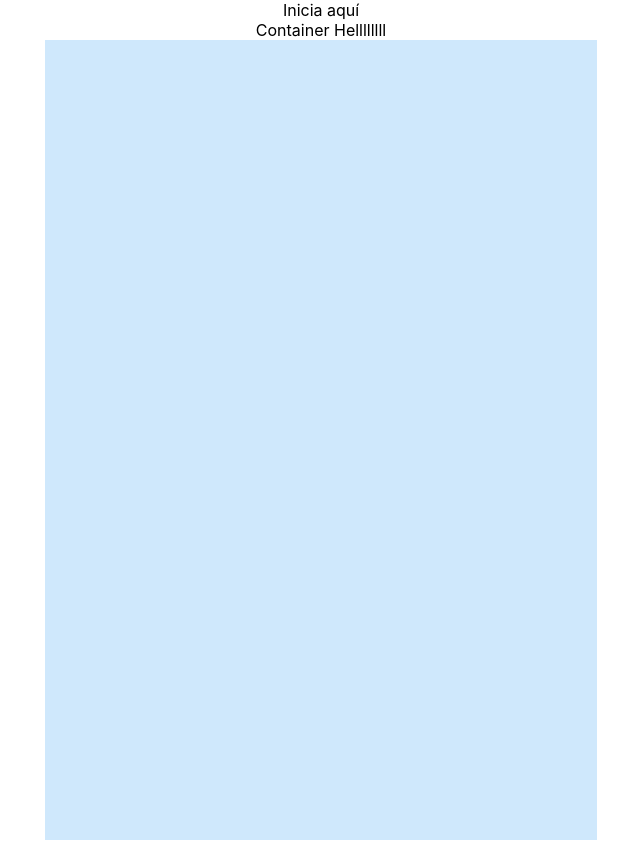
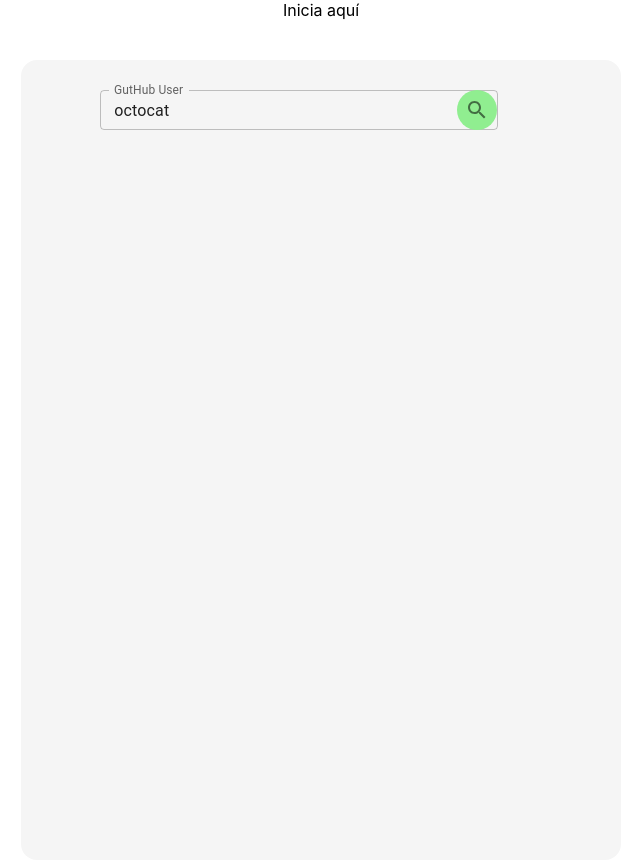
Before and after one commit to HASCA-GH/github-user-search, a React (Create React App) app: page / in a window 1280 px wide. Shown: the whole page, without its empty margins (319-959 px from the left). Built offline with nearby package versions, Linux system fonts and the light colour scheme; no server answers.

Commit message:
Connecting the API https://api.github.com/users/octocat and getting the data response

```diff
--- a/package.json
+++ b/package.json
@@ -5,7 +5,8 @@
   "dependencies": {
     "@emotion/react": "^11.10.5",
     "@emotion/styled": "^11.10.5",
-    "@mui/material": "^5.11.4",
+    "@mui/icons-material": "^5.11.0",
+    "@mui/material": "^5.11.5",
     "@testing-library/jest-dom": "^5.16.5",
     "@testing-library/react": "^13.4.0",
     "@testing-library/user-event": "^13.5.0",
--- a/src/App.js
+++ b/src/App.js
@@ -1,17 +1,56 @@
+import { useEffect, useState } from 'react';
 import './App.css';
 import Container from '@mui/material/Container'
-import Box from '@mui/material/Box'
+import Searcher from './containers/Searcher/Searcher';
+// import Box from '@mui/material/Box'
 
+import getGitHubUser from './services/users';
 
 function App() {
+
+  const [inputUser, setInputUser] = useState('octocat');
+  const [userState, setUserState] = useState(inputUser);
+  const [notFound, setNotFound] = useState(false);
+
+  const gettingUser = async (user) => {
+    const userResponse = await getGitHubUser(user)
+    // Saving to our local storage
+    if (userState === 'octocat') {
+      localStorage.setItem('octocat', userResponse)
+    }
+
+    if (userResponse.message ==='Not Found') {
+      const {octocat} = localStorage;
+      setInputUser(octocat)
+      setNotFound(true)
+    } else {
+      setUserState(userResponse)
+    }
+    console.log('My userXXXX', userResponse)
+
+    console.log('userState interno >>>> ', userState)
+  }
+  console.log('userState >>>> ', userState)
+  useEffect(() => {
+    gettingUser(inputUser)
+  }, [inputUser])
+
   return (
 
     <div className="App">
       Inicia aquí
-      <Container maxWidth="sm">
-        Container
-        Hellllllll
-        <Box sx={{ bgcolor: '#cfe8fc', height: '100vh' }} />
+      <Container
+          maxWidth="sm"
+          sx={{ bgcolor: 'whitesmoke',
+          width: '80vh',
+          height: '100vh',
+          borderRadius: '16px',
+          marginTop: '40px',
+          display: 'flex',
+          flexDirection:'column',
+          alignItems: 'center'
+           }}>
+        <Searcher inputUser={inputUser} setInputUser={setInputUser} />
       </Container>
 
     </div>
--- /dev/null
+++ b/src/constants/index.js
@@ -0,0 +1 @@
+export const urlFetch = "https://api.github.com/users/"
--- a/src/containers/Searcher/Searcher.js
+++ b/src/containers/Searcher/Searcher.js
@@ -1,12 +1,49 @@
-import React from 'react'
-import {Stack, TextField, IconButton} from '@mui/material'
+import React, { useState } from 'react'
+import {Stack, TextField, IconButton, colors} from '@mui/material'
+import SearchIcon from '@mui/icons-material/Search';
+// import { lightGreen } from '@mui/material/colors';
 
-const Searcher = () => {
+
+const Searcher = ({inputUser, setInputUser}) => {
+  const [valueInput, setValueInput] = useState(inputUser)
+
+  const onSearchValueChange = (e) => {
+    const inputValue = e.target.value
+    setValueInput(inputValue)
+    // console.log("inputValue", inputValue);
+  }
+  const handleSubmit = () => {
+    setInputUser(valueInput)
+    // console.log('valueInput', valueInput);
+  }
   return (
-    <Stack>Searcher
-      <TextField>
-      </TextField>
-      <IconButton></IconButton>
+    <Stack
+      direction= 'row'
+      sx={{
+        marginTop: '30px',
+        width:'80%'
+    }}>
+      <TextField
+        id="outlined-basic"
+        label="GutHub User"
+        value= {valueInput}
+        variant="outlined"
+        placeholder='Search a GitHub user'
+        size="small"
+        onChange={onSearchValueChange}
+        sx={{
+          width: '90%'
+        }}
+      />
+      <IconButton
+          onClick={handleSubmit}
+          sx={{
+            backgroundColor:'lightGreen',
+            left: '-41px'}}
+      >
+        <SearchIcon/>
+      </IconButton>
+
     </Stack>
   )
 }
--- /dev/null
+++ b/src/services/users.js
@@ -0,0 +1,13 @@
+import { urlFetch } from '../constants'
+
+const getGitHubUser = async (user) => {
+    const response = await fetch(
+        `${urlFetch}${user}`,
+         {method: 'GET'}
+    );
+
+    const payload = response.json();
+    return payload;
+}
+
+export default getGitHubUser
```
Also changed, not shown: 1 other file (tests, documents, lock files or other folders).
